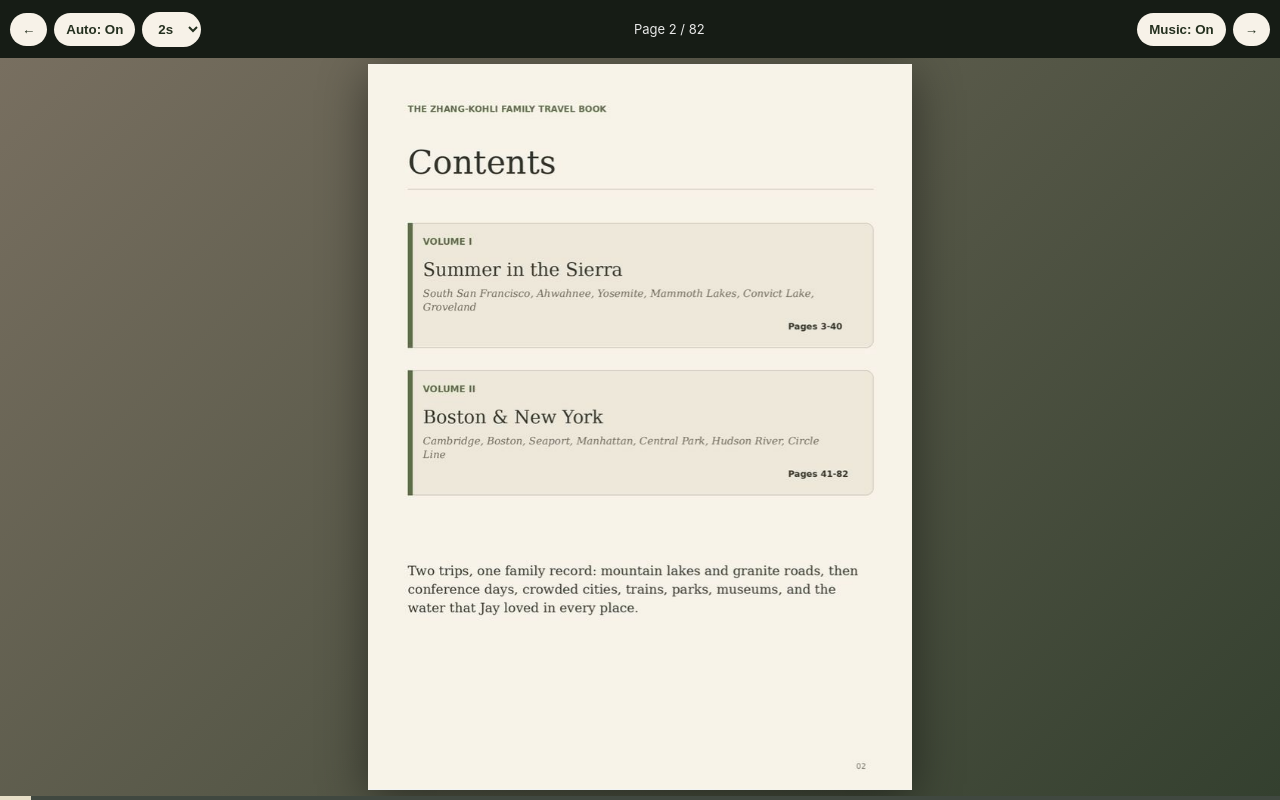
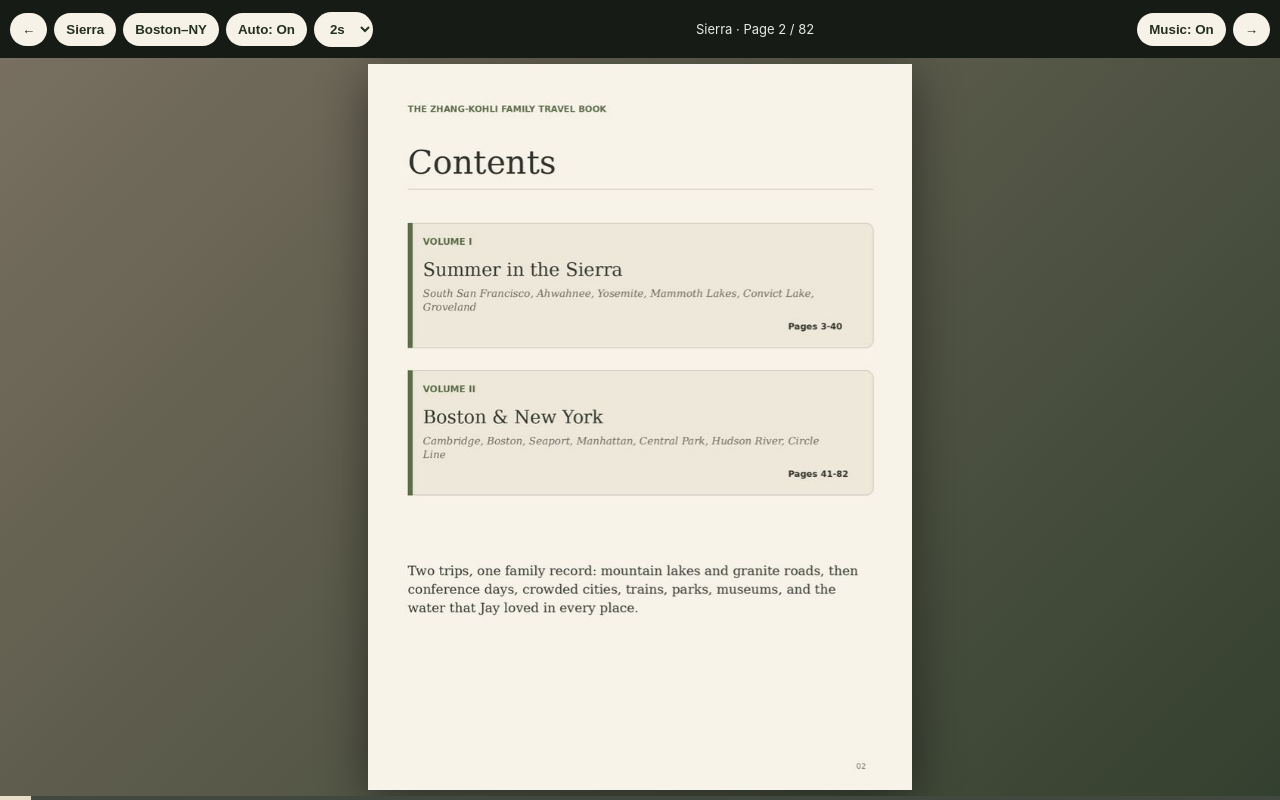
Before and after one commit to karankohli14-creator/zhang-kohli-travel-book, a plain HTML site: page index.html in a window 1280 px wide. Both pictures are taken after a click on the button "Begin journey". Drawn offline with Linux system fonts and the light colour scheme.

Commit message:
Fix music playback, add Boston-NY jump, loop full 82-page travel book

```diff
--- a/index.html
+++ b/index.html
@@ -39,8 +39,8 @@ button,select{border:0;border-radius:999px;padding:9px 12px;font-weight:700;back
 </div></div>
 <div class="app">
 <div class="topbar">
-  <div class="controls"><button id="prev">←</button><button id="auto">Auto: On</button><select id="speed"><option value="2000" selected>2s</option><option value="3000">3s</option><option value="4000">4s</option><option value="6000">6s</option></select></div>
-  <div class="status" id="status">Page 1 / 82</div>
+  <div class="controls"><button id="prev">←</button><button id="sierra">Sierra</button><button id="boston">Boston–NY</button><button id="auto">Auto: On</button><select id="speed"><option value="2000" selected>2s</option><option value="3000">3s</option><option value="4000">4s</option><option value="6000">6s</option></select></div>
+  <div class="status"><span id="trip">Sierra</span> · <span id="status">Page 1 / 82</span></div>
   <div class="controls"><button id="music">Music: On</button><button id="next">→</button></div>
 </div>
 <div class="viewer" id="viewer">
@@ -55,58 +55,21 @@ const total=82;
 let page=0, autoOn=true, timer=null;
 const sprite=document.getElementById('sprite'), status=document.getElementById('status'), bar=document.getElementById('bar');
 const bgm=document.getElementById('bgm');
-
-function locate(p){
-  let base=0;
-  for(let i=0;i<sheets.length;i++){
-    const c=sheets[i].count;
-    if(p < base+c) return {sheet:i,offset:p-base,count:c};
-    base+=c;
-  }
-  return {sheet:sheets.length-1,offset:sheets.at(-1).count-1,count:sheets.at(-1).count};
-}
-function render(){
-  const x=locate(page);
-  const src=sheets[x.sheet].file;
-  if(!sprite.src.endsWith(src)) sprite.src=src;
-  sprite.style.setProperty('--count',x.count);
-  sprite.style.setProperty('--offset',x.offset);
-  status.textContent=`Page ${page+1} / ${total}`;
-  bar.style.width=`${((page+1)/total)*100}%`;
-  document.getElementById('prev').disabled=page===0;
-  document.getElementById('next').disabled=page===total-1;
-}
-function schedule(){
-  if(timer) clearTimeout(timer);
-  if(!autoOn || page>=total-1) return;
-  timer=setTimeout(()=>{page++;render();schedule();}, Number(document.getElementById('speed').value));
-}
-function go(delta){
-  page=Math.max(0,Math.min(total-1,page+delta));render();schedule();
-}
+function locate(p){let base=0;for(let i=0;i<sheets.length;i++){const c=sheets[i].count;if(p < base+c) return {sheet:i,offset:p-base,count:c};base+=c;}return {sheet:sheets.length-1,offset:sheets.at(-1).count-1,count:sheets.at(-1).count};}
+function render(){const x=locate(page);const src=sheets[x.sheet].file;if(!sprite.src.endsWith(src)) sprite.src=src;sprite.style.setProperty('--count',x.count);sprite.style.setProperty('--offset',x.offset);status.textContent=`Page ${page+1} / ${total}`;document.getElementById('trip').textContent=page<40?'Sierra':'Boston & New York';bar.style.width=`${((page+1)/total)*100}%`;document.getElementById('prev').disabled=page===0;document.getElementById('next').disabled=page===total-1;}
+function schedule(){if(timer) clearTimeout(timer);if(!autoOn) return;timer=setTimeout(()=>{page=(page+1)%total;render();schedule();},Number(document.getElementById('speed').value));}
+function go(delta){page=Math.max(0,Math.min(total-1,page+delta));render();schedule();}
 document.getElementById('prev').onclick=()=>go(-1);
 document.getElementById('next').onclick=()=>go(1);
+document.getElementById('sierra').onclick=()=>{page=0;render();schedule();};
+document.getElementById('boston').onclick=()=>{page=40;render();schedule();};
 document.getElementById('tapPrev').onclick=()=>go(-1);
 document.getElementById('tapNext').onclick=()=>go(1);
-document.getElementById('auto').onclick=()=>{
-  autoOn=!autoOn;document.getElementById('auto').textContent=autoOn?'Auto: On':'Auto: Off';schedule();
-};
+document.getElementById('auto').onclick=()=>{autoOn=!autoOn;document.getElementById('auto').textContent=autoOn?'Auto: On':'Auto: Off';schedule();};
 document.getElementById('speed').onchange=schedule;
-document.getElementById('music').onclick=async()=>{
-  if(bgm.paused){await bgm.play();document.getElementById('music').textContent='Music: On';}
-  else{bgm.pause();document.getElementById('music').textContent='Music: Off';}
-};
-document.getElementById('begin').onclick=async()=>{
-  document.getElementById('overlay').style.display='none';
-  try{bgm.volume=.28;await bgm.play();}catch(e){document.getElementById('music').textContent='Music: Off';}
-  schedule();
-};
-let sx=null;
-document.getElementById('pagebox').addEventListener('touchstart',e=>sx=e.touches[0].clientX,{passive:true});
-document.getElementById('pagebox').addEventListener('touchend',e=>{
-  if(sx===null)return;const dx=e.changedTouches[0].clientX-sx;
-  if(dx<-45)go(1); else if(dx>45)go(-1); sx=null;
-},{passive:true});
+document.getElementById('music').onclick=async()=>{try{if(bgm.paused){bgm.load();await bgm.play();document.getElementById('music').textContent='Music: On';}else{bgm.pause();document.getElementById('music').textContent='Music: Off';}}catch(e){document.getElementById('music').textContent='Tap Music';}};
+document.getElementById('begin').onclick=async()=>{bgm.volume=.35;bgm.currentTime=0;bgm.load();try{await bgm.play();document.getElementById('music').textContent='Music: On';}catch(e){document.getElementById('music').textContent='Tap Music';}document.getElementById('overlay').style.display='none';schedule();};
+let sx=null;document.getElementById('pagebox').addEventListener('touchstart',e=>sx=e.touches[0].clientX,{passive:true});document.getElementById('pagebox').addEventListener('touchend',e=>{if(sx===null)return;const dx=e.changedTouches[0].clientX-sx;if(dx<-45)go(1);else if(dx>45)go(-1);sx=null;},{passive:true});
 window.addEventListener('keydown',e=>{if(e.key==='ArrowRight')go(1);if(e.key==='ArrowLeft')go(-1);if(e.key===' '){e.preventDefault();document.getElementById('auto').click();}});
 render();
 </script>
```
